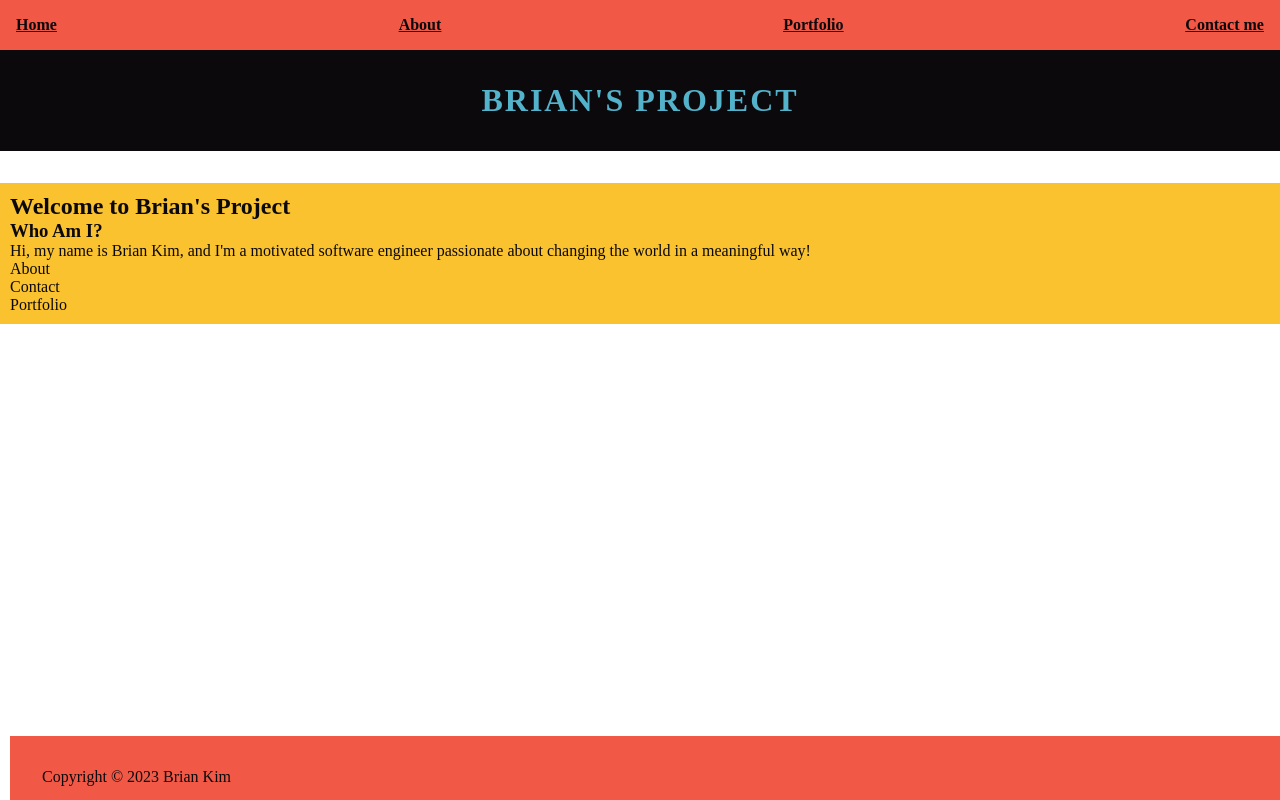
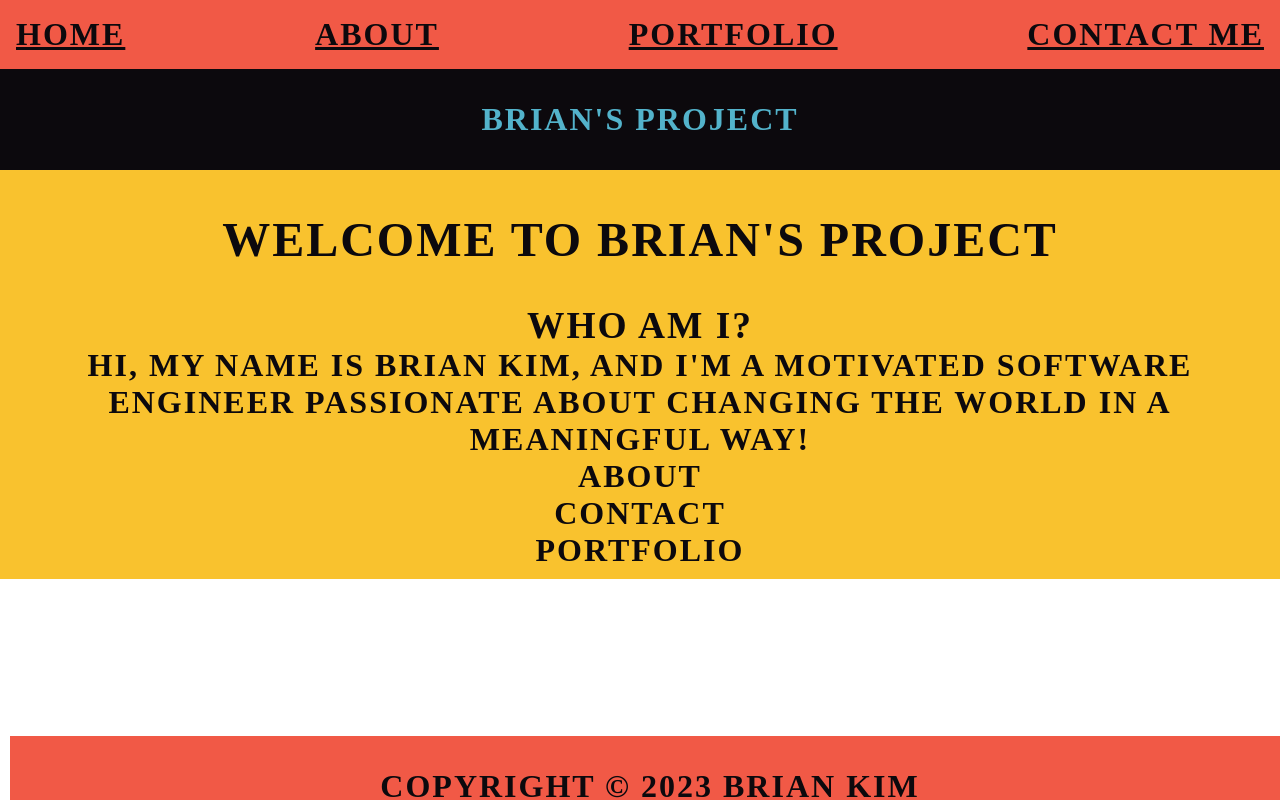
Before and after one commit to bibimbop123/Brian-s-Personal-Project, a React (Vite) app: page / in a window 1280 px wide. Built offline with nearby package versions, Linux system fonts and the light colour scheme; the HTML template or start-up script is replaced by a standard one.

Commit message:
css styling

```diff
--- a/src/App.css
+++ b/src/App.css
@@ -16,7 +16,16 @@
   letter-spacing: 2px;
   margin-bottom: 2rem;
 }
-
+.Application {
+  background-color: #F9C22E  ;
+  color: #53B3CB ;
+  text-align: center;
+  font-size: 2rem;
+  font-weight: bolder;
+  text-transform: uppercase;
+  letter-spacing: 2px;
+  margin-bottom: 2rem;
+}
 .navbar {
   display: flex;
   flex-direction: row;
--- a/src/App.jsx
+++ b/src/App.jsx
@@ -8,7 +8,7 @@ import { Contact } from "./components/Contact";
 
 function App() {
   return (
-    <div className="App">
+    <div className="Application">
       <Nav />
       <h1 id="head"> Brian's Project </h1>
       <div id="main-section">
--- a/src/components/Home.jsx
+++ b/src/components/Home.jsx
@@ -8,6 +8,7 @@ export function Home() {
   return (
     <div id="home">
       <h2>Welcome to Brian's Project</h2>
+      <br />
       <h3>Who Am I?</h3>
       <section>
         Hi, my name is Brian Kim, and I'm a motivated software engineer
```
